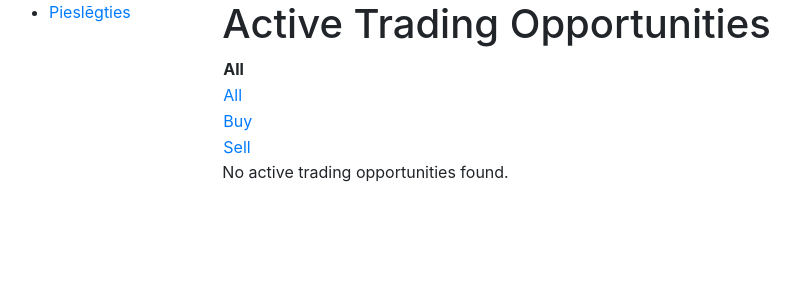
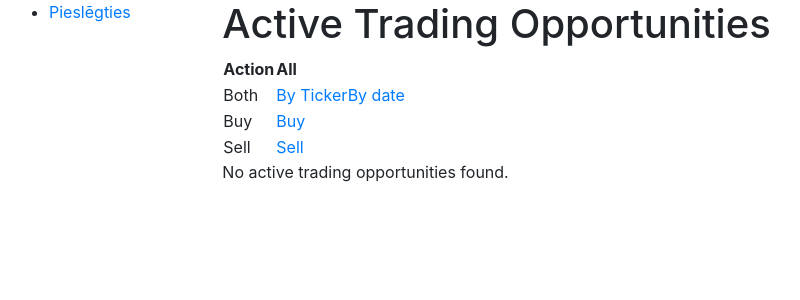
Before and after one commit to db533/trading, a Django app: page /trading-opps-recent/ in a window 1280 px wide. Shown: the top 300 px of the page, without its empty margins (6-806 px from the left). Run offline with Django 4.2, Linux system fonts and the light colour scheme; data that the repository does not hold is empty.

Commit message:
Adding navigation links for Trading Opps views v0.2

```diff
--- a/trading_app/templates/trading_opp_sorted_list.html
+++ b/trading_app/templates/trading_opp_sorted_list.html
@@ -8,27 +8,30 @@
     <h1>Active Trading Opportunities</h1>
     <table>
         <tr>
-            <th>All</th>
+            <th>Action</th><th>All</th>
             {% for category in categories %}
                 <th>{{ category.name }}</th>
             {% endfor %}
         </tr>
         <tr>
-            <td><a href="{% url 'trading_opps_sorted' %}?action=all">All</a></td>
+            <td>Both</td>
+            <td><a href="{% url 'trading_opps_view' %}?action=all">By Ticker</a><a href="{% url 'trading_opps_sorted' %}?action=all">By date</a></td>
             {% for category in categories %}
-                <td><a href="{% url 'trading_opps_sorted' %}?action=all&category={{ category.id }}">All</a></td>
+                <td><a href="{% url 'trading_opps_view' %}?action=all&category={{ category.id }}">By Ticker</a><a href="{% url 'trading_opps_sorted' %}?action=all&category={{ category.id }}">By date</a></td>
             {% endfor %}
         </tr>
         <tr>
+            <td>Buy</td>
             <td><a href="{% url 'trading_opps_sorted' %}?action=buy">Buy</a></td>
             {% for category in categories %}
-                <td><a href="{% url 'trading_opps_sorted' %}?action=buy&category={{ category.id }}">Buy</a></td>
+                <td><a href="{% url 'trading_opps_view' %}?action=buy&category={{ category.id }}">By Ticker</a><a href="{% url 'trading_opps_sorted' %}?action=buy&category={{ category.id }}">By date</a></td>
             {% endfor %}
         </tr>
         <tr>
+            <td>Sell</td>
             <td><a href="{% url 'trading_opps_sorted' %}?action=sell">Sell</a></td>
             {% for category in categories %}
-                <td><a href="{% url 'trading_opps_sorted' %}?action=sell&category={{ category.id }}">Sell</a></td>
+                <td><a href="{% url 'trading_opps_view' %}?action=sell&category={{ category.id }}">By Ticker</a><a href="{% url 'trading_opps_sorted' %}?action=sell&category={{ category.id }}">By date</a></td>
             {% endfor %}
         </tr>
     </table>
--- a/trading_app/views.py
+++ b/trading_app/views.py
@@ -890,7 +890,7 @@ def trading_opps_sorted_view(request):
 
     # Filter by TickerCategory if applicable
     if category_param != 'all':
-        query = query.filter(ticker__category__id=category_param)
+        query = query.filter(ticker__categories__id=category_param)
 
     for opp in query:
         opp.translated_metrics = translate_metrics(opp)  # Assign translated metrics to each opp
```
